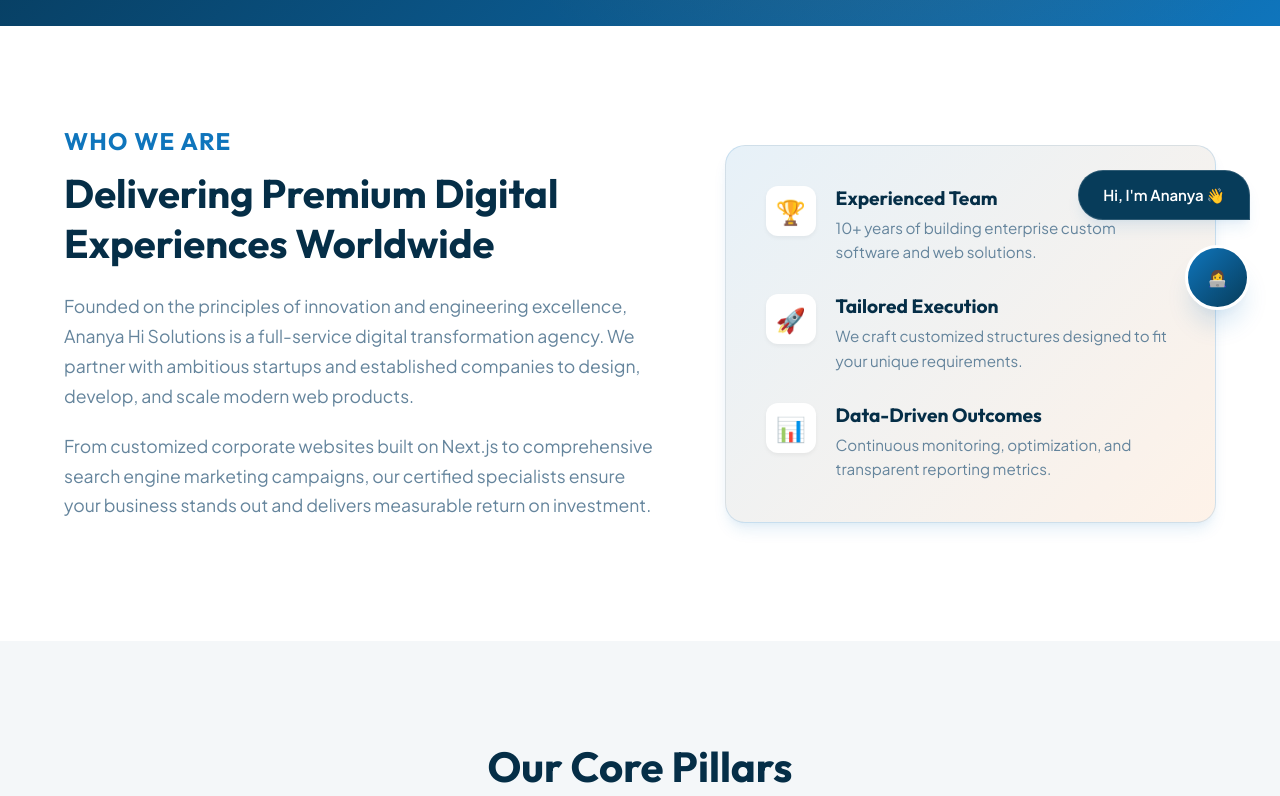
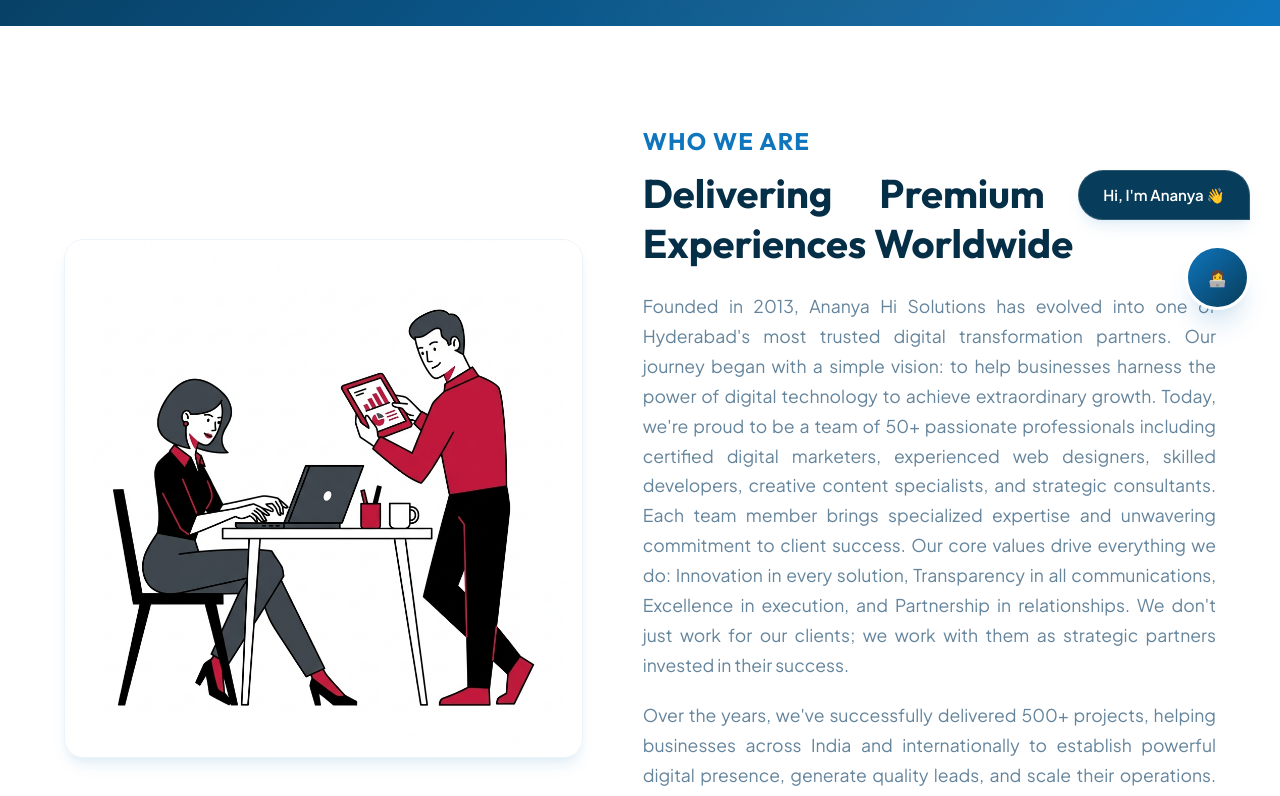
Before and after one commit to Vedabhavishya/AnanyaHiSolutions, a Next.js app: page /about in a window 1280 px wide. Shown: the part 460-1256 px from the top of the page. Built offline with nearby package versions, Linux system fonts and the light colour scheme.

Commit message:
feat: add vector illustration and story section to /about page

```diff
--- a/src/app/about/page.js
+++ b/src/app/about/page.js
@@ -139,44 +139,24 @@
       {/* 3. Who We Are Intro Section */}
       <section className="section">
         <div className="container">
-          <div className="about-grid">
-            <div className="about-intro-text">
+          <div className="about-story-grid">
+            <div className="about-story-visual">
+              <img
+                src="/about-collaboration.png"
+                alt="Stylized business professionals collaborating"
+                className="about-story-image"
+              />
+            </div>
+
+            <div className="about-story-text">
               <h3>Who We Are</h3>
               <h2>Delivering Premium Digital Experiences Worldwide</h2>
               <p>
-                Founded on the principles of innovation and engineering excellence, Ananya Hi Solutions is a full-service digital transformation agency. We partner with ambitious startups and established companies to design, develop, and scale modern web products.
+                Founded in 2013, Ananya Hi Solutions has evolved into one of Hyderabad's most trusted digital transformation partners. Our journey began with a simple vision: to help businesses harness the power of digital technology to achieve extraordinary growth. Today, we're proud to be a team of 50+ passionate professionals including certified digital marketers, experienced web designers, skilled developers, creative content specialists, and strategic consultants. Each team member brings specialized expertise and unwavering commitment to client success. Our core values drive everything we do: Innovation in every solution, Transparency in all communications, Excellence in execution, and Partnership in relationships. We don't just work for our clients; we work with them as strategic partners invested in their success.
               </p>
               <p>
-                From customized corporate websites built on Next.js to comprehensive search engine marketing campaigns, our certified specialists ensure your business stands out and delivers measurable return on investment.
+                Over the years, we've successfully delivered 500+ projects, helping businesses across India and internationally to establish powerful digital presence, generate quality leads, and scale their operations. Our client retention rate of 95% speaks to the lasting relationships we build and the consistent value we deliver.
               </p>
-            </div>
-
-            <div className="about-intro-visual">
-              <div className="about-visual-box">
-                <div className="about-visual-feature">
-                  <div className="about-visual-icon">🏆</div>
-                  <div className="about-visual-info">
-                    <h4>Experienced Team</h4>
-                    <p>10+ years of building enterprise custom software and web solutions.</p>
-                  </div>
-                </div>
-
-                <div className="about-visual-feature">
-                  <div className="about-visual-icon">🚀</div>
-                  <div className="about-visual-info">
-                    <h4>Tailored Execution</h4>
-                    <p>We craft customized structures designed to fit your unique requirements.</p>
-                  </div>
-                </div>
-
-                <div className="about-visual-feature">
-                  <div className="about-visual-icon">📊</div>
-                  <div className="about-visual-info">
-                    <h4>Data-Driven Outcomes</h4>
-                    <p>Continuous monitoring, optimization, and transparent reporting metrics.</p>
-                  </div>
-                </div>
-              </div>
             </div>
           </div>
         </div>
--- a/src/app/globals.css
+++ b/src/app/globals.css
@@ -1438,6 +1438,52 @@
   align-items: center;
 }
 
+.about-story-grid {
+  display: grid;
+  grid-template-columns: 0.95fr 1.05fr;
+  gap: 60px;
+  align-items: center;
+}
+
+.about-story-visual {
+  display: flex;
+  justify-content: center;
+  align-items: center;
+}
+
+.about-story-image {
+  width: 100%;
+  max-width: 520px;
+  height: auto;
+  border-radius: var(--radius-lg);
+  box-shadow: var(--shadow-lg);
+  border: 1px solid rgba(15, 117, 188, 0.08);
+}
+
+.about-story-text {
+  text-align: justify;
+}
+
+.about-story-text h3 {
+  font-size: 1.5rem;
+  color: var(--primary-blue);
+  margin-bottom: 12px;
+  text-transform: uppercase;
+  letter-spacing: 0.05em;
+}
+
+.about-story-text h2 {
+  font-size: 2.5rem;
+  margin-bottom: 24px;
+}
+
+.about-story-text p {
+  color: var(--secondary-slate);
+  margin-bottom: 20px;
+  font-size: 1.1rem;
+  line-height: 1.7;
+}
+
 .about-intro-text h3 {
   font-size: 1.5rem;
   color: var(--primary-blue);
@@ -1595,6 +1641,13 @@
     grid-template-columns: 1fr;
     gap: 40px;
   }
+  .about-story-grid {
+    grid-template-columns: 1fr;
+    gap: 40px;
+  }
+  .about-story-text {
+    text-align: justify;
+  }
   .about-mission-grid {
     grid-template-columns: 1fr;
     gap: 20px;
```
Also changed, not shown: public/about-collaboration.png (added).
